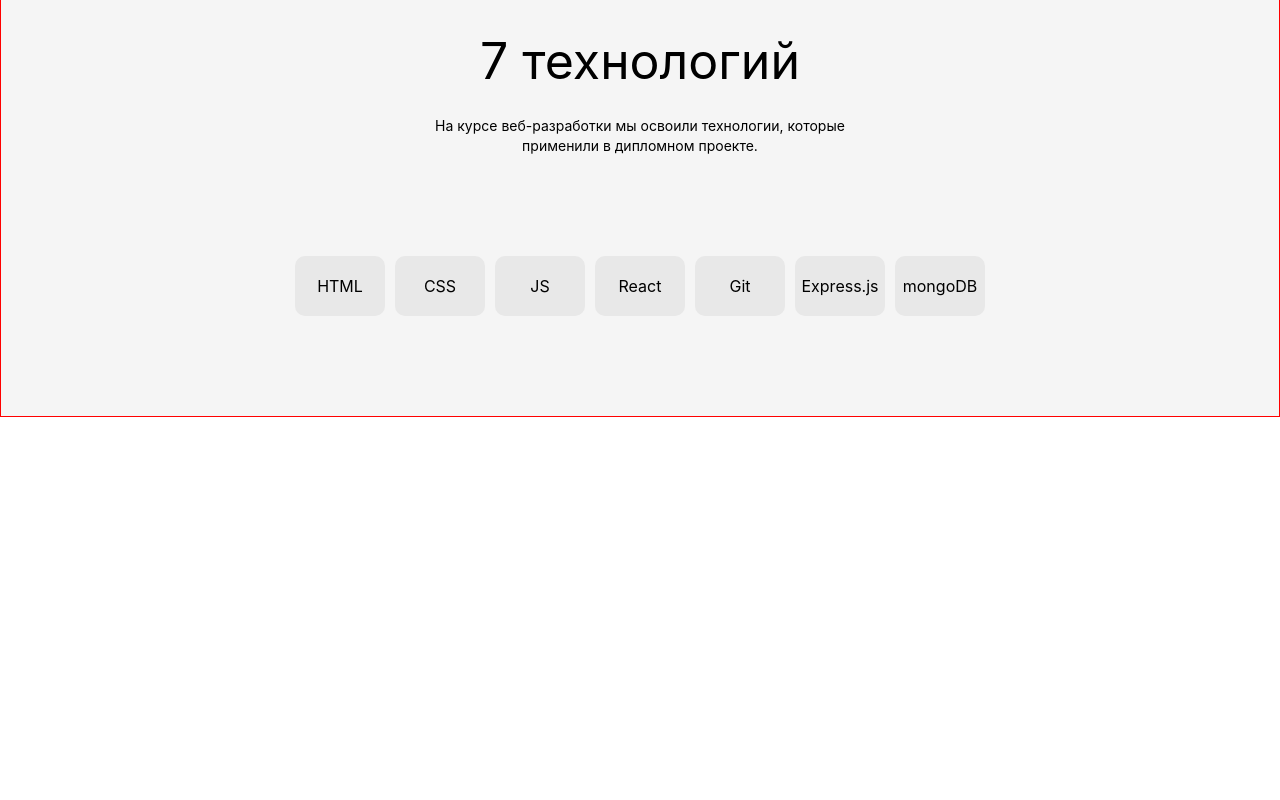
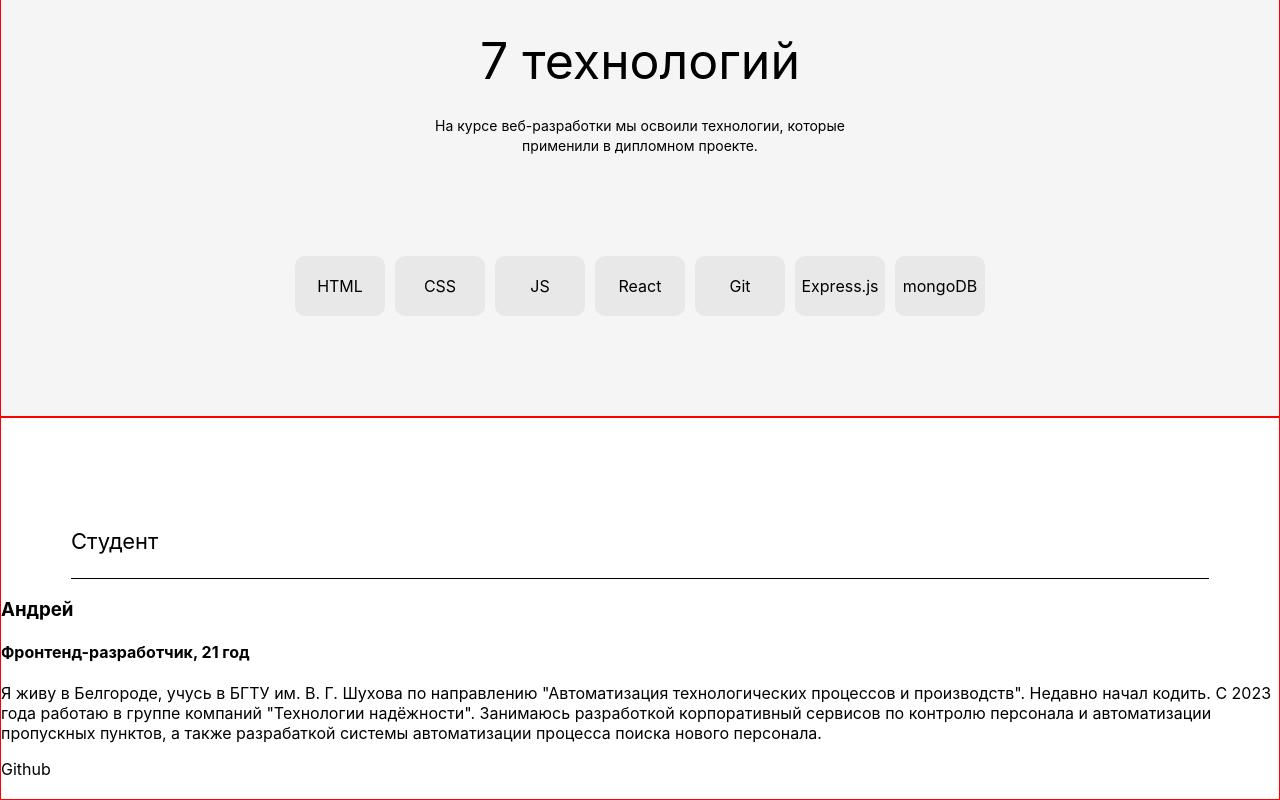
Before and after one commit to AndrewRusanov/movies-explorer-frontend, a React (Create React App) app: page / in a window 1280 px wide. Shown: the part 1484-2284 px from the top of the page. Before the commit the page ends 1901 px from the top, so only its background shows below. Built offline with nearby package versions, Linux system fonts and the light colour scheme.

Commit message:
feat: add AboutMe layout

```diff
--- /dev/null
+++ b/src/components/Main/AboutMe/AboutMe.jsx
@@ -0,0 +1,30 @@
+import styles from "./AboutMe.module.css";
+
+const AboutMe = () => {
+  return (
+    <section className={styles.container}>
+      <div className={styles.wrapper}>
+        <h2 className={styles.title}>Студент</h2>
+        <div>
+          <div>
+            <h3>Андрей</h3>
+            <h4>Фронтенд-разработчик, 21 год</h4>
+            <p>
+              Я живу в Белгороде, учусь в БГТУ им. В. Г. Шухова по направлению
+              "Автоматизация технологических процессов и производств". Недавно
+              начал кодить. С 2023 года работаю в группе компаний "Технологии
+              надёжности". Занимаюсь разработкой корпоративный сервисов по
+              контролю персонала и автоматизации пропускных пунктов, а также
+              разрабаткой системы автоматизации процесса поиска нового
+              персонала.
+            </p>
+            <a>Github</a>
+          </div>
+          <img />
+        </div>
+      </div>
+    </section>
+  );
+};
+
+export default AboutMe;
--- /dev/null
+++ b/src/components/Main/AboutMe/AboutMe.module.css
@@ -0,0 +1,24 @@
+.container{
+  background-color: white;
+  margin: 0 auto;
+  color: black;
+}
+
+.wrapper{
+  border: 1px solid red;
+  max-width: 1280px;
+  display: flex;
+  flex-direction: column;
+  margin: 0 auto;
+}
+
+.title {
+  margin: 110px 70px 0 ;
+  padding: 0;
+  padding-bottom: 23px;
+  font-weight: 400;
+  font-size: 22px;
+  line-height: 1.21;
+  letter-spacing: -4%;
+  border-bottom: 1px solid black;
+}
--- a/src/components/Main/Main.jsx
+++ b/src/components/Main/Main.jsx
@@ -2,12 +2,14 @@ import Promo from "./Promo/Promo";
 import styles from "./Main.module.css";
 import AboutProject from "./AboutProject/AboutProject";
 import Techs from "./Techs/Techs";
+import AboutMe from "./AboutMe/AboutMe";
 
 const Main = () => {
   return <main>
     <Promo/>
     <AboutProject/>
     <Techs/>
+    <AboutMe/>
   </main>;
 };
 
```
